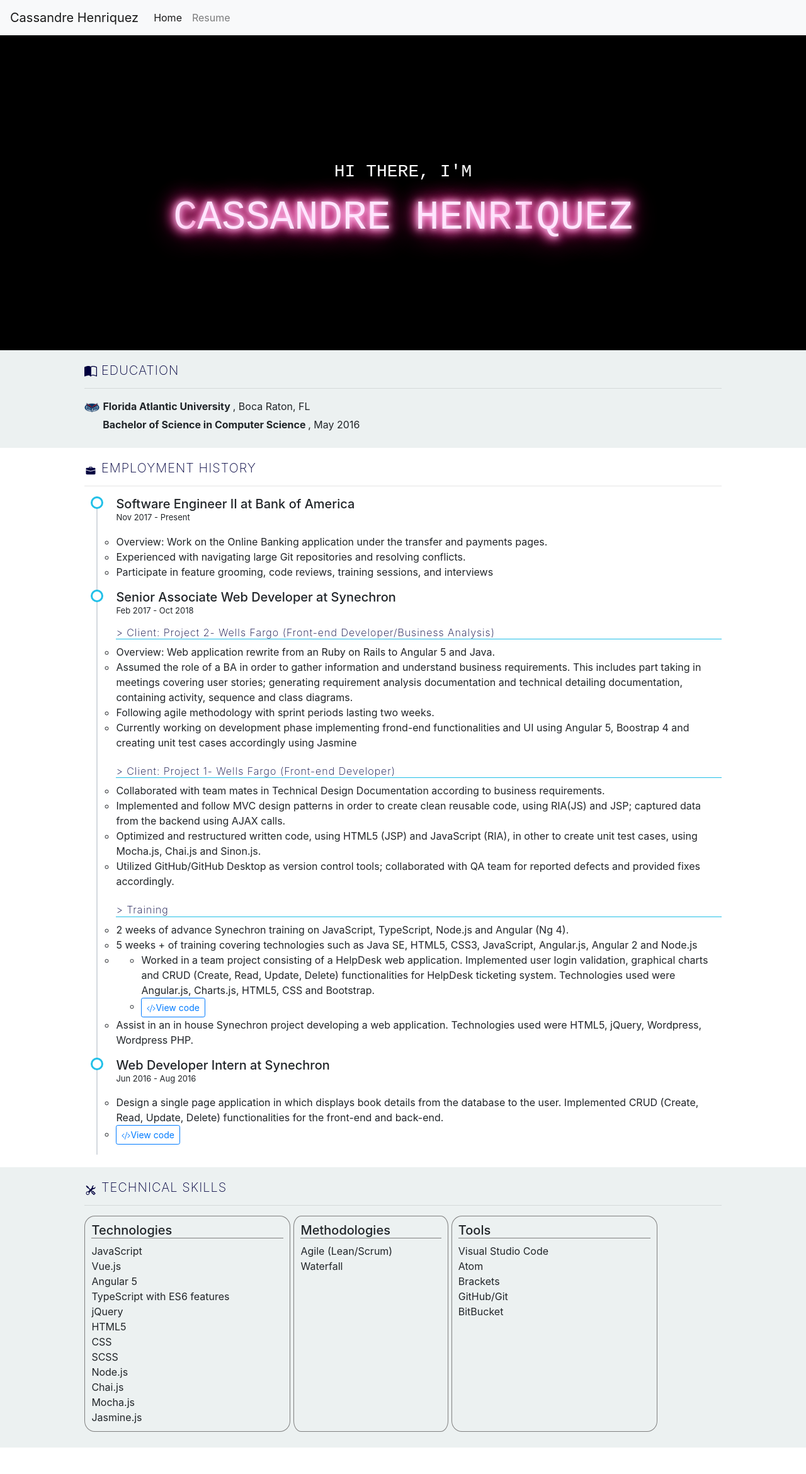
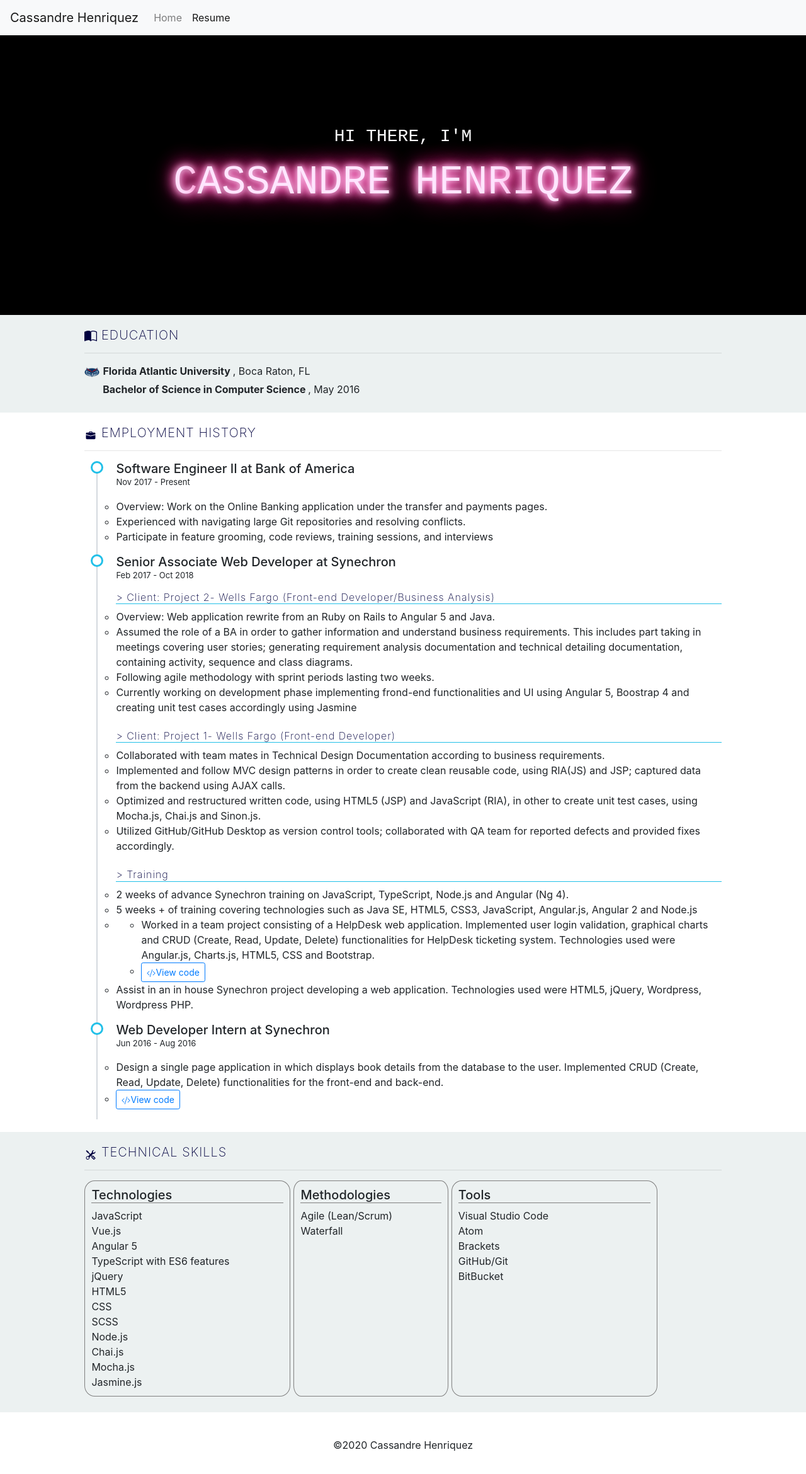
Before and after one commit to cassandreh1/cassandre-portfolio, an Angular app: page /resume in a window 1280 px wide. Shown: the whole page at 63% size. Before the commit the page ends 2298 px from the top, so only its background shows below. Built offline with nearby package versions, Linux system fonts and the light colour scheme.

Commit message:
updating styling for nav bar and footer

```diff
--- a/src/app/app.component.html
+++ b/src/app/app.component.html
@@ -1,5 +1,11 @@
 <header class="header-style">
     <app-header></app-header>
-  </header>
-<footer></footer>
+</header>
 <router-outlet></router-outlet>
+<footer>
+  <div class="row">
+    <div class="col-sm-12">
+      <p>©2020 Cassandre Henriquez</p>
+    </div>
+  </div>
+</footer>
--- a/src/app/app.component.scss
+++ b/src/app/app.component.scss
@@ -1,7 +1,12 @@
-#home-title
-{
+#home-title {
     font-family: FreeMono,sans-serif;
     //color: white;
     text-align: center;
     margin-top: 15%;
 }
+footer div.col-sm-12 {
+    height: 100px;
+    padding: 20px;
+    line-height: 4;
+    text-align: center;
+}
--- a/src/app/header/header.component.html
+++ b/src/app/header/header.component.html
@@ -1,4 +1,4 @@
-<nav class="navbar navbar-expand-lg navbar-light bg-light">
+<nav class="navbar navbar-expand-lg navbar-light bg-light fixed-top">
   <a class="navbar-brand" routerLink="/home">Cassandre Henriquez</a>
   <button class="navbar-toggler" type="button" data-toggle="collapse" data-target="#navbarSupportedContent" aria-controls="navbarSupportedContent" aria-expanded="false" aria-label="Toggle navigation">
     <span class="navbar-toggler-icon"></span>
@@ -6,11 +6,11 @@
 
   <div class="collapse navbar-collapse" id="navbarSupportedContent">
     <ul class="navbar-nav mr-auto">
-      <li class="nav-item active">
-        <a class="nav-link" routerLink="/home" >Home <span class="sr-only">(current)</span></a>
+      <li class="nav-item">
+        <a class="nav-link" routerLink="/home" routerLinkActive="active" >Home <span class="sr-only">(current)</span></a>
       </li>
       <li class="nav-item">
-        <a class="nav-link" routerLink="/resume">Resume</a>
+        <a class="nav-link" routerLink="/resume" routerLinkActive="active"> Resume</a>
       </li>
       <!-- <li class="nav-item dropdown">
         <a class="nav-link dropdown-toggle" href="javascript:void(0)" id="navbarDropdown" role="button" data-toggle="dropdown" aria-haspopup="true" aria-expanded="false">
--- a/src/app/home/home.component.scss
+++ b/src/app/home/home.component.scss
@@ -4,10 +4,11 @@
     .content-container {
         // font-family: "";
         padding: 30px 30px;
-        background-color: #f2f2f2;
+        background-color: #ecf1f1;
         animation: slideLeft 2s ease-in-out forwards;
         #signature {
             font-family: cursive;
+            font-size: 20px;
         }
 
     }
```
